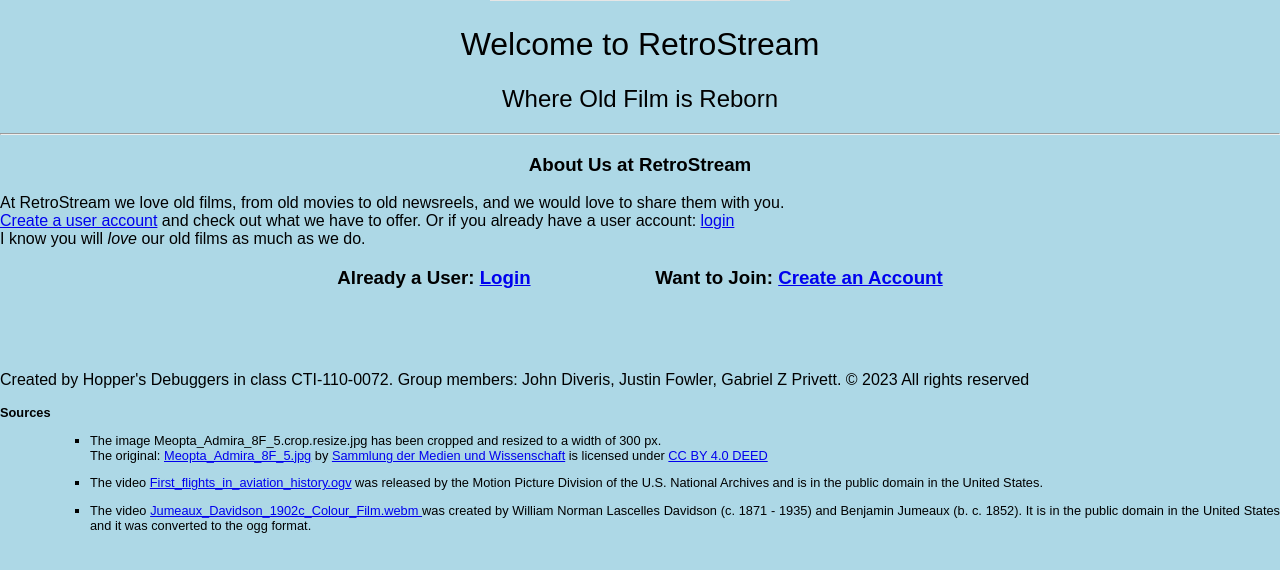
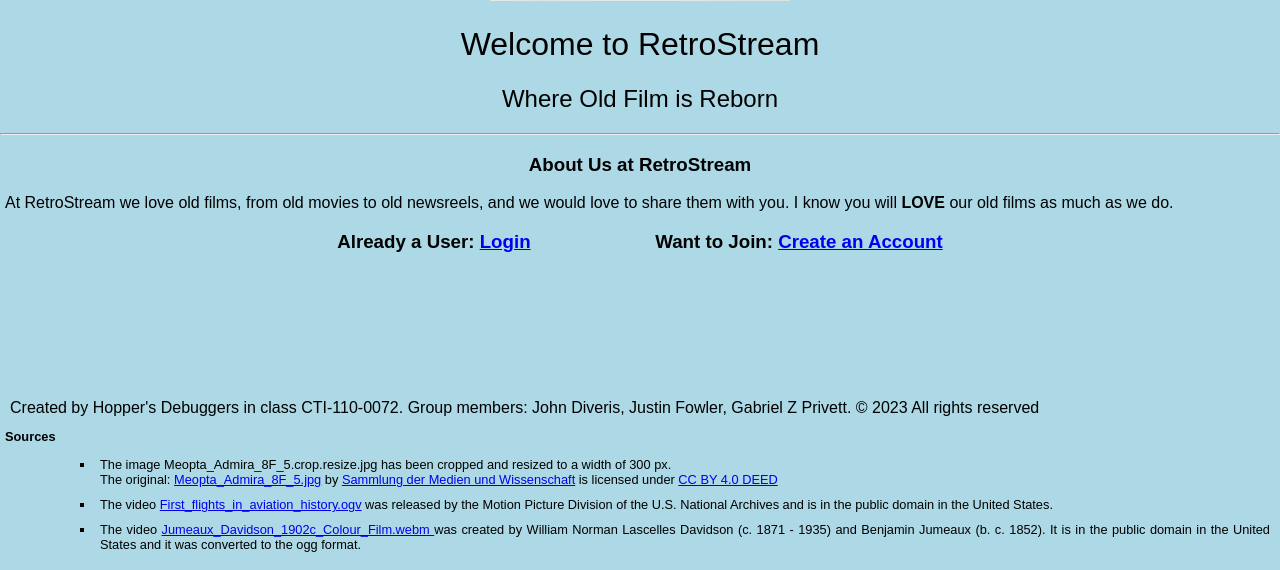
Before and after one commit to jm-fowler/CTI110Group, a PHP site: page /home.html in a window 1280 px wide. Shown: the part 230-800 px from the top of the page. Run offline with PHP 8.4, Linux system fonts and the light colour scheme.

Commit message:
Update home.html, style.css, user_creation.html, and 1 more file

```diff
--- a/home.html
+++ b/home.html
@@ -14,16 +14,13 @@
     <hr>
     <h3>About Us at RetroStream</h3>
     <p>
-        At RetroStream we love old films, from old movies to old newsreels, and we would love to share them with you.
-        <br><a href="user_creation.html">Create a user account</a> and check out what we have to offer. Or if you already have a user account:
-        <a href="login.html"> login</a>
-        <br> I know you will <em>love</em> our old films as much as we do.
+        At RetroStream we love old films, from old movies to old newsreels, and we would love to share them with you. I know you will <strong>LOVE</strong> our old films as much as we do.
     </p>
     <h3>Already a User: <a href="login.html">Login</a> &#8193 &#8193 &#8193 &#8193 &#8193 Want to Join: <a href="user_creation.html">Create an Account</a></h3>
   </body>
 </main>
 </body>
-<footer>
+<footer style="margin:5px">
   <p>Created by Hopper's Debuggers in class CTI-110-0072. Group members: John Diveris, Justin Fowler, Gabriel Z Privett. &#169 2023 All rights reserved</p>
   <h3 style="font-size:80%">Sources</h3>
   <ul style="font-size:80%">
--- a/style.css
+++ b/style.css
@@ -1,19 +1,16 @@
-/*body{
-    background-color: lightblue;
-    font-family: 'Segoe UI', Tahoma, Geneva, Verdana, sans-serif;
-
-}*/
 body {
     background-color: lightblue;
     font-family: Arial, sans-serif;
     margin: 0;
     padding: 0;
 }
+body p {
+    margin: 5px;
+}
 footer{
-    bottom: 3%;
+    bottom: 0%;
     position: fixed;
 }
-/*added***********************************/
 nav {
 background-color: #333;
     color: white;
@@ -39,7 +36,6 @@ nav a {
 nav a:hover {
     color: #ffcc00;
 }
-/*added ***********************************/
 .content-wrapper{
     padding: 10px 30px;
 
@@ -74,9 +70,7 @@ ul li{
     border-radius: 8px;
 }
 .user_info{
-    background-color: whitesmoke;
-    color: black;
-    margin-top: 20px; /*added*/
+    margin-top: 20px;
 }
 .pick_sub{
     vertical-align: top;
@@ -89,6 +83,7 @@ ul li{
     display: inline-block;
 }
 .subscription_info {
+    margin-top: 20px;
     background-color: #fff;
     padding: 10px;
     border: 1px solid #ddd;
--- a/user_creation.html
+++ b/user_creation.html
@@ -21,8 +21,8 @@
         <br>
         <br>
         <hr>
-        <form action="user_creation.php" method="post">
-            <div class="user_info" style="background-color:lightblue">
+        <form action="user_creation.php" method="post" style="margin:5px">
+            <div class="user_info" style="background-color:lightblue>
                 <h2>User Information:</h2>
                 <label for="first_name">First Name :</label><br>
                 <input type="text" id="first_name" name="first_name" placeholder="First Name" required pattern="^[a-zA-Z \-]+$">
--- a/user_creation.php
+++ b/user_creation.php
@@ -148,7 +148,7 @@
         ?>
         <br>
         <hr>
-        <form action="user_creation.php" method="post">
+        <form action="user_creation.php" method="post" style="margin:5px">
             <div class="user_info" style="background-color:lightblue">
                 <h2>User Information:</h2>
                 <label for="first_name">First Name :</label><br>
```
